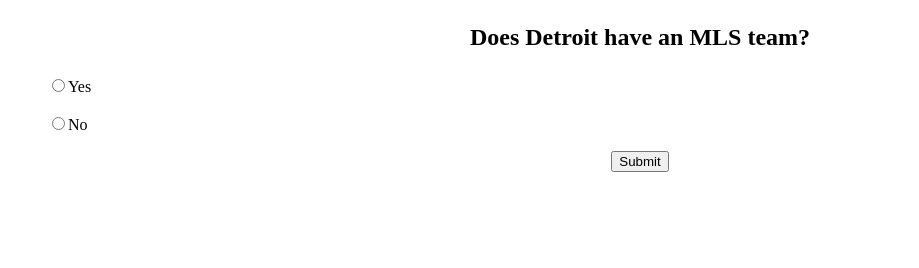
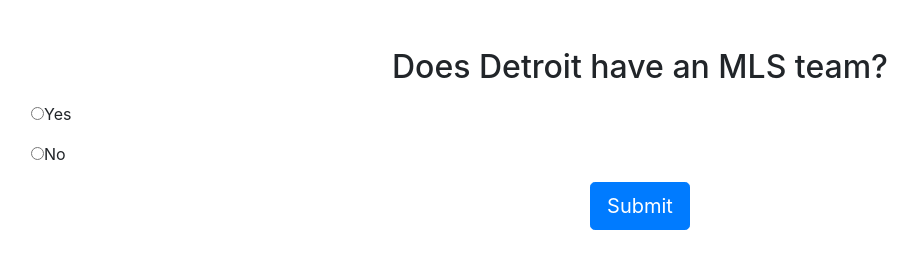
Before and after one commit to devaneyj3/JS_Quiz, a plain HTML site: page index.html in a window 1280 px wide. Shown: the whole page, without its empty margins (0-919 px from the left). Drawn offline with nearby package versions, Linux system fonts and the light colour scheme.

Commit message:
add bootstrap classes

```diff
--- a/index.html
+++ b/index.html
@@ -5,14 +5,14 @@
     <meta http-equiv="X-UA-Compatible" content="IE=edge">
     <title>Quiz</title>
     <meta name="viewport" content="width=device-width, initial-scale=1">
-    <link rel="stylesheet" type="text/css" media="screen" href="master.css">
+    <link href="https://stackpath.bootstrapcdn.com/bootstrap/4.3.1/css/bootstrap.min.css" rel="stylesheet" integrity="sha384-ggOyR0iXCbMQv3Xipma34MD+dH/1fQ784/j6cY/iJTQUOhcWr7x9JvoRxT2MZw1T" crossorigin="anonymous">
 
 </head>
 <body>
-    <div class="contain">
+    <div class="container-fluid mt-5 text-center">
         <h2 class="questions" id="question"></h2>
-        <p class="options"></p>
-        <button type="submit" class="submitButton">Submit</button>
+        <p class="options text-left pl-3"></p>
+        <button type="submit" class="submitButton btn btn-primary btn-lg">Submit</button>
         <br>
         <p class="score"></p>
     </div>
--- a/master.css
+++ /dev/null
@@ -1,16 +0,0 @@
-.options {
-    padding-left: 3%;
-    text-align: left;
-}
-
-.option {
-    padding: 1px;
-}
-
-.questions {
-
-}
-
-.contain {
-    text-align: center;
-}
--- a/script.js
+++ b/script.js
@@ -35,6 +35,26 @@
         quizQuestion: "What career is Jordan pursuing?",
         options: ["Web Developer", "Male Model"],
         correctAnswer: "Web Developer",
+    },
+    {
+        quizQuestion: "What is the capitol of Michigan?",
+        options: ["Lansing", "Ann Arbor"],
+        correctAnswer: "Lansing",
+    },
+    {
+        quizQuestion: "As of May 2019, what is the highest grossing movie of all time?",
+        options: ["Avatar", "The Avengers: Endgame"],
+        correctAnswer: "Avatar",
+    },
+    {
+        quizQuestion: "What is the paper company that the people in the TV show, The Office, work for?",
+        options: ["Dunder Mifflin", "Ohio Paper Company"],
+        correctAnswer: "Dunder Mifflin",
+    },
+    {
+        quizQuestion: "What state does The Office take place in?",
+        options: ["Pennsylvania", "Ohio"],
+        correctAnswer: "Pennsylvania",
     }
 ];
 
@@ -47,6 +67,7 @@
 {
     if(endOfQuiz == false)
     {
+        console.log(index);
         $("#question").html("<p>" + Questions[index].quizQuestion+ "</p>");
         $(".options").html("<p class='option'><input class='radio' type='radio' name='option' value='" + Questions[index].options[0]+ "'>" + Questions[index].options[0] + "<br></p>");
         $(".options").append("<p class='option'><input class='radio' type='radio' name='option' value='" + Questions[index].options[1]+ "'>" + Questions[index].options[1]+ "<br></p>");
@@ -72,6 +93,7 @@
 {
     $(".radio").click(function(){
         var radioValue = $(".radio:checked").val();
+        console.log(radioValue);
         if(radioValue == Questions[index].correctAnswer)
         {
             score++;
```
